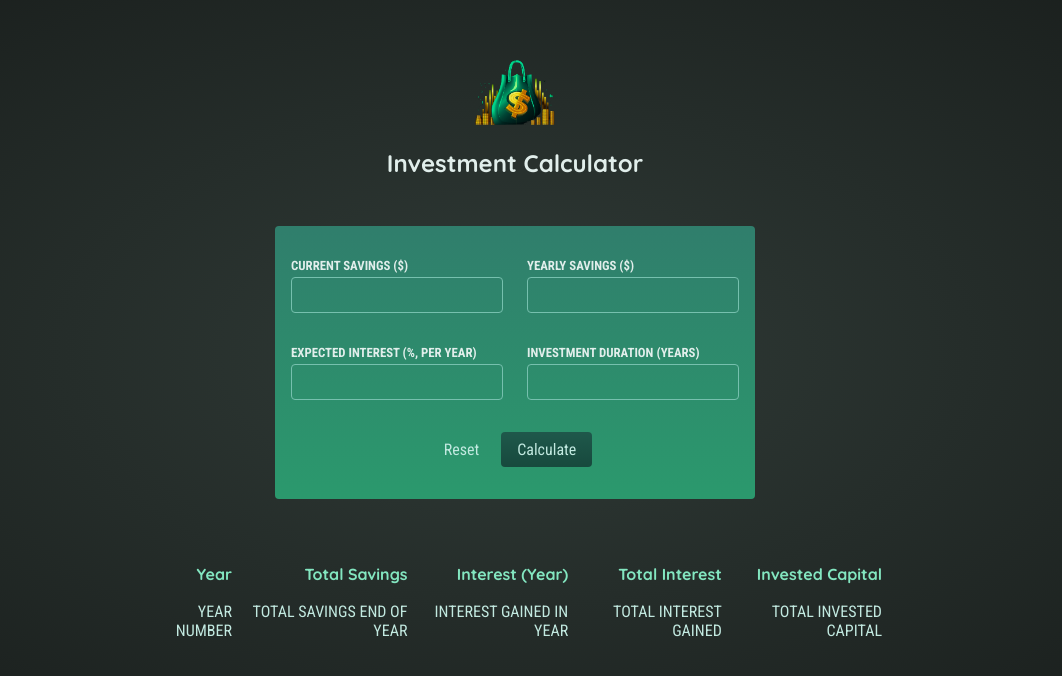
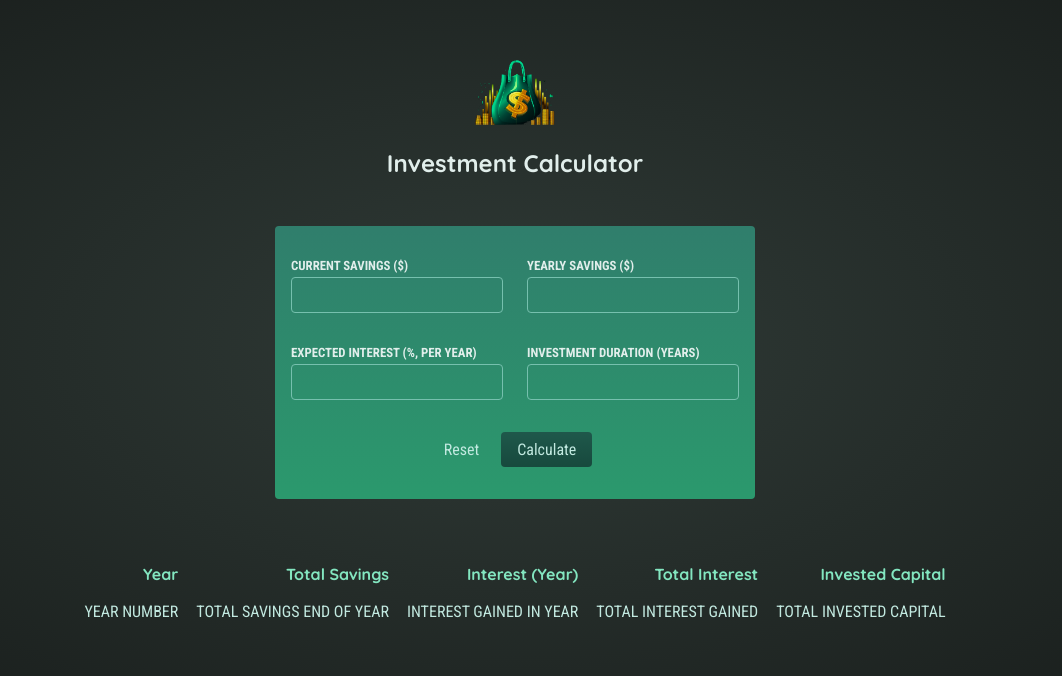
Before and after one commit to yennnny/investment-calculator, a React (Create React App) app: page / in a window 1280 px wide. Shown: the top 676 px of the page, without its empty margins (125-1187 px from the left). Built offline with nearby package versions, Linux system fonts and the light colour scheme.

Commit message:
Design: 폰트 크기, 너비 키우기

```diff
--- a/src/index.css
+++ b/src/index.css
@@ -100,7 +100,7 @@ button:hover {
 }
 
 .result {
-  max-width: 50rem;
+  max-width: 60rem;
   margin: 2rem auto;
   padding: 1rem;
   table-layout: fixed;
```
